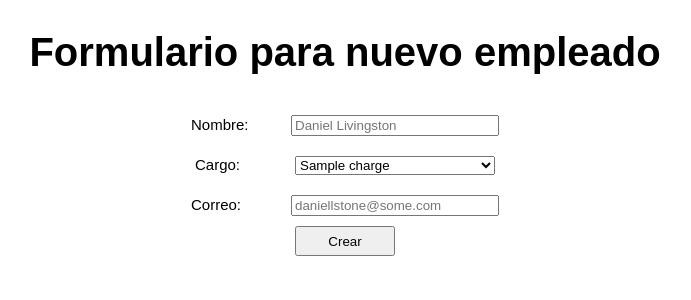
After one commit to derickdev6/humanair, a Flask app: template templates/nuevoempleado.html in a window 1280 px wide. The commit adds this page. Shown: the top 300 px of the page, without its empty margins (295-986 px from the left). Run offline with Flask 2, Linux system fonts and the light colour scheme; the template is opened without the code that fills it: most values are stand-ins (such as "Sample title", 1, 10 or a date in 2020).

Commit message:
Template de nuevo empleado creado junto con su css y adaptacion de home

```diff
--- /dev/null
+++ b/static/styles/nuevoempleado.css
@@ -0,0 +1,38 @@
+html{
+    font-size:10px;
+    margin:0;
+    padding: 0;
+    font-family: sans-serif;
+}
+body {
+    margin:0;
+}
+h1{
+    margin: 3rem 0;
+    text-align: center;
+    font-size: 4rem;
+}
+form{
+    width: 40%;
+    margin: 0 auto;
+    display:flex;
+    flex-direction: column;
+    align-items: center;
+}
+form section{
+    display:flex;
+    margin:1rem 0;
+    min-width: 20rem;
+    align-items: baseline;
+}
+form section label{
+    font-size:1.5rem;
+    width: 10rem;
+}
+form section input, select{
+    width: 20rem;
+}
+form button{
+    width:10rem;
+    height:3rem;
+}
--- a/templates/home.html
+++ b/templates/home.html
@@ -10,7 +10,7 @@
 
     <ul class="optionlist">
         <a href="empleados"><li>Lista de empleados</li></a>
-        <a href=""><li>b</li></a>
+        <a href="nuevoempleado"><li>Registrar nuevo empleado</li></a>
         <a href=""><li>b</li></a>
         <a href=""><li>b</li></a>
     </ul>
--- /dev/null
+++ b/templates/nuevoempleado.html
@@ -0,0 +1,32 @@
+<!DOCTYPE html>
+<html lang="en">
+<head>
+    <meta charset="UTF-8">
+    <meta http-equiv="X-UA-Compatible" content="IE=edge">
+    <meta name="viewport" content="width=device-width, initial-scale=1.0">
+    <link rel= "stylesheet" type= "text/css" href= "{{ url_for('static',filename='styles/nuevoempleado.css') }}">
+    <title>Nuevo empleado</title>
+</head>
+<body>
+    <h1>Formulario para nuevo empleado</h1>
+    <form action="nuevoempleado" method="post">
+        <section>
+        <label for="name">Nombre:</label>
+        <input type="text", id="name", placeholder="Daniel Livingston", name="nombre">
+        </section>
+        <section>
+        <label for="charge">Cargo:</label>
+        <select id="charge" name="cargo">
+            {% for charge in charges_list %}
+            <option value={{charge.id}}>{{charge.name}}</option>
+            {% endfor %}
+        </select>
+        </section>
+        <section>
+        <label for="email">Correo:</label>
+        <input type="email", id="email", placeholder="daniellstone@some.com", name="correo">
+        </section>
+        <button type="submit">Crear</button>
+    </form>
+</body>
+</html>
```
